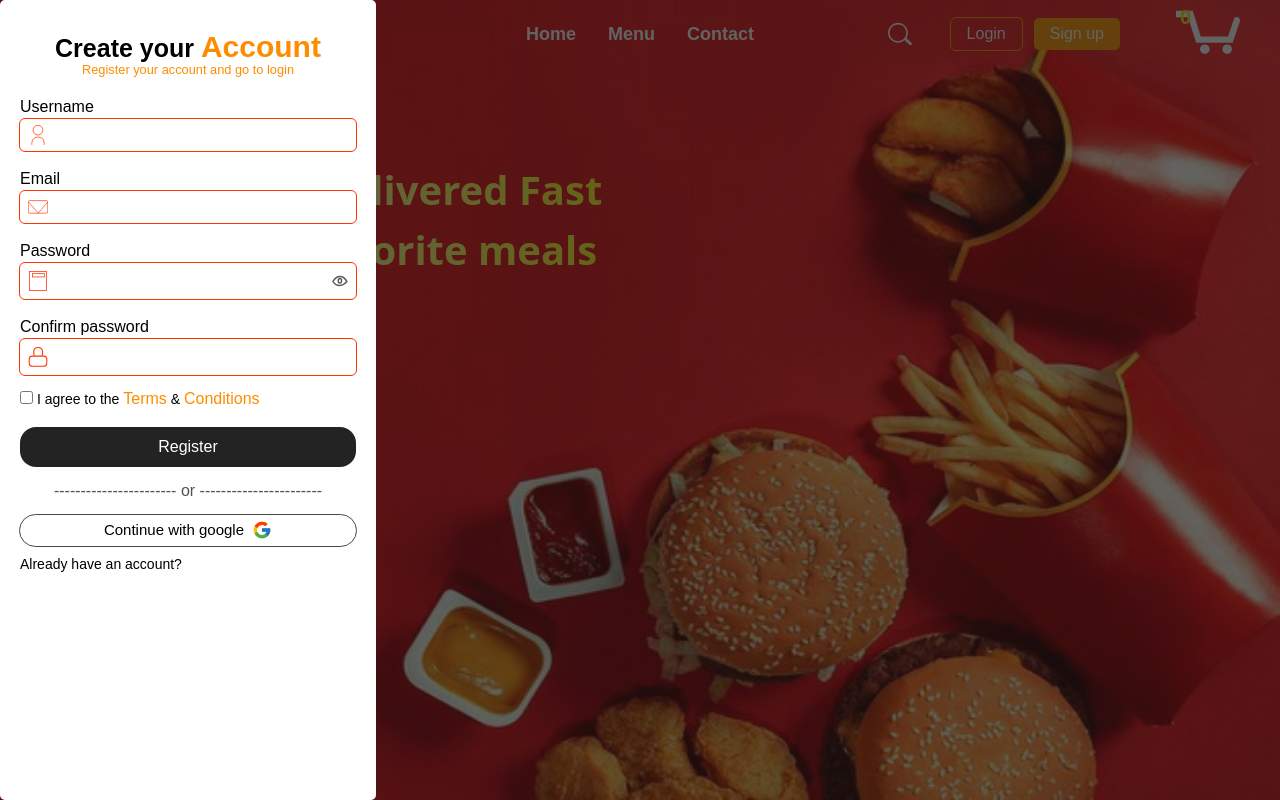
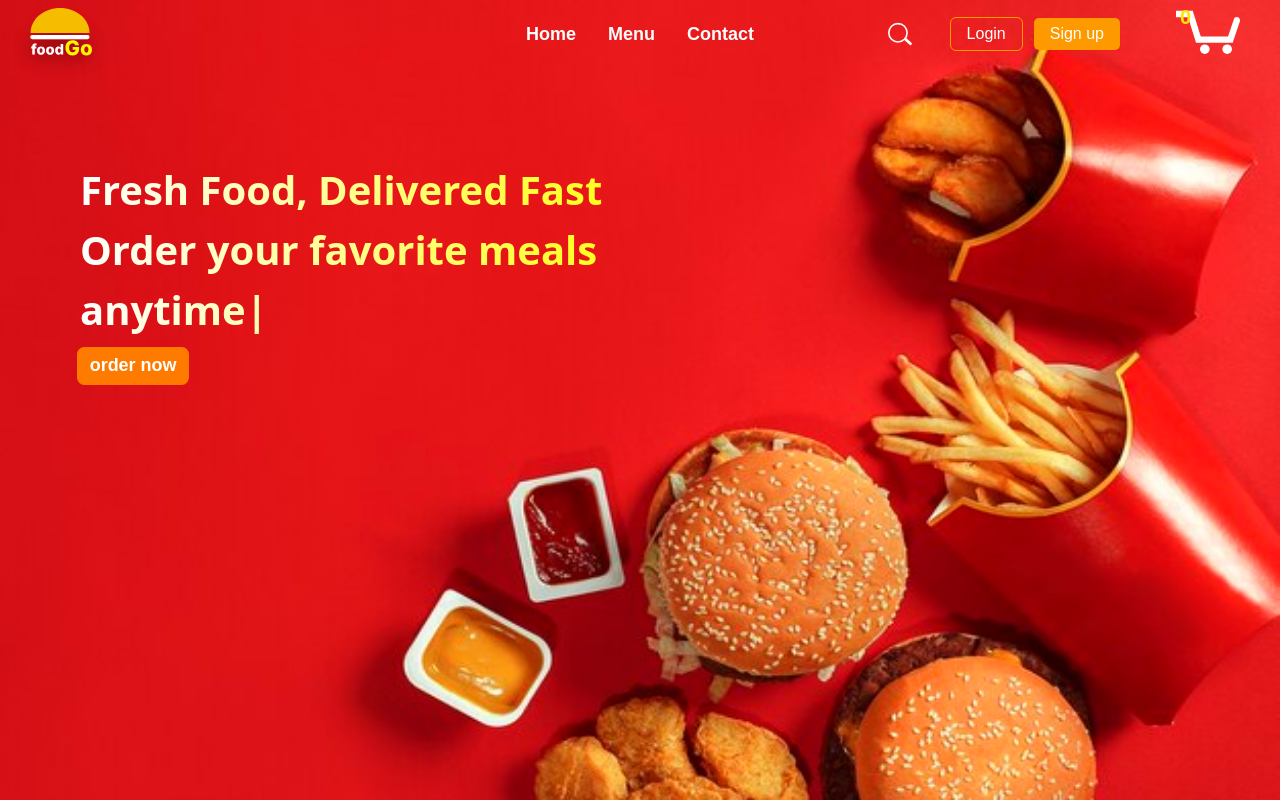
Before and after one commit to 123sahildev/food-delivery-app, a React (Vite) app in the folder client/: page / in a window 1280 px wide. Built offline with nearby package versions, Linux system fonts and the light colour scheme.

Commit message:
form resetup in pc

```diff
--- a/client/src/components/header.jsx
+++ b/client/src/components/header.jsx
@@ -2,7 +2,7 @@ import { useEffect, useState, useRef } from "react";
 import Logo from '../assets/logo.jsx'
 import Cart from '../assets/svgs/cart.jsx'
 import Search from "../assets/svgs/search.jsx";
-export default function header() {
+export default function header({setRegister}) {
 
 
 
@@ -21,7 +21,7 @@ export default function header() {
       </button>
       <div className="flex items-center absolute right-40 gap-3">
         <button className="font-[Arial] text-[16px] text-white px-4 py-1 rounded-[5px] outline outline-[#ff9900] border-none transition-all duration-300  hover:shadow-[0px_0px_3px_1px_rgb(255,153,0)] hover:text-[#fff45a] hover:outline-2 cursor-pointer">Login</button>
-        <button className="font-[Arial] text-[16px] text-white py-1 rounded-[5px] hover:bg-[#ff8800] bg-[rgb(255,153,0)] transition-all duration-300 px-4 border-none cursor-pointer ">Sign up</button>
+        <button onClick={() => setRegister(true)} className="font-[Arial] text-[16px] text-white py-1 rounded-[5px] hover:bg-[#ff8800] bg-[rgb(255,153,0)] transition-all duration-300 px-4 border-none cursor-pointer ">Sign up</button>
       </div>
     </div>
 
--- a/client/src/forms/register.jsx
+++ b/client/src/forms/register.jsx
@@ -6,65 +6,73 @@ import ConfirmPassword from "../assets/svgs/confirmPassword.jsx";
 import PasswordShow from "../assets/svgs/passwordShow.jsx";
 import UserName from "../assets/svgs/username.jsx";
 import GoogleIcon from "../assets/svgs/googleIcon.jsx";
+import gsap from 'gsap';
 
-export default function login() {
+export default function Register({setRegister}) {
     const { register, handleSubmit, formState : { errors }, reset} = useForm();
     const [hidePassword, setHidePassword] = useState(true);
 
     const submit = (data) => {
         console.log(data);
-
+        reset()
     }
 
   return (
-    <div className="flex absolute left-0 top-0  z-100 bg-[#131313a8] w-full h-full">
-         <form onSubmit={handleSubmit(submit)} className=" px-5 py-3 flex flex-col bg-white rounded-[5px]  ">
-            <div  className="shadow-[0px_0px_10px_2px_rgb(1, 0, 1)] justify-self-center mt-3 flex flex-col gap-0 items-center justify-items-center">
-                <h1 className="text-[25px] inline h-9">Create your <span className="inline h-9 text-[darkorange]">Account</span></h1>
-                <small className="text-[darkorange]">Register your account and go to login</small>
+    <div onClick={() => setRegister(false)} className="flex absolute left-0 top-0  bg-[#131313a8] w-screen h-screen">
+         <form onClick={(e) => e.stopPropagation()} onSubmit={handleSubmit(submit)} className="self-center mx-auto px-6 py-3 flex flex-col bg-white rounded-[10px] w-min h-min  ">
+            <div  className=" justify-self-center flex w-max self-center mt-2 flex-col gap-0 items-center justify-items-center">
+                <h1 className="text-[23px] h-8">Create your <span className="inline text-[23px] h-8 text-[darkorange]">Account</span></h1>
+                <small className="text-[darkorange] text-[11px]">Register your account and go to login</small>
             </div>
-            <div className="flex flex-col mt-4 ">
-                <label htmlFor="username">Username</label>
-                <div  className="flex items-center rounded-[5px] outline outline-[#ff3300] ">
+            <div className="flex flex-col mt-2 self-center ">
+                <label htmlFor="username"  className="text-[13px]">Username</label>
+                <div  className=" w-min flex items-center rounded-[5px] outline outline-[#ff3300] ">
                     <UserName  className="w-5 ml-2 text-[#ff3300] h-5"/>
-                    <input type="text" id="username" {...register("username")} className="text-[16px] flex border-none px-2 w-70 h-8 outline-none cursor-pointer" />
+                    <input type="text" id="username" {...register("username")} className="text-[14px] w-55 flex border-none px-2 h-8 outline-none cursor-pointer" />
                 </div>
             </div>
-            <div className="flex flex-col mt-4 ">
-                <label htmlFor="email">Email</label>
-                <div className="flex items-center rounded-[5px] outline outline-[#ff3300]">
+            <small className="text-[red] text-[10px] mt-1 h-5">usernmae must contain capital letter</small>
+
+            <div className="flex flex-col mt-3 self-center ">
+                <label htmlFor="email" className="text-[13px]">Email</label>
+                <div className=" w-min flex items-center rounded-[5px] outline outline-[#ff3300]">
                     <EmailIcon className="w-5 ml-2 text-[#ff3300] h-5"/>
-                    <input type="email" id="email" {...register("email")} className="text-[16px] flex border-none px-2 w-75 h-8 outline-none cursor-pointer" />
+                    <input type="email" id="email" {...register("email")} className="text-[14px] flex border-none px-2 w-55 h-8 outline-none cursor-pointer" />
                 </div>
             </div>
-            <div className="flex flex-col mt-4 h-auto">
-                <label htmlFor="password">Password</label>
-                <div className="flex items-center rounded-[5px] outline outline-[#ff3300]">
+            <small className="text-[red] text-[10px] mt-1 h-5">usernmae must contain capital letter</small>
+
+            <div className="flex flex-col mt-3 self-center h-auto">
+                <label htmlFor="password" className="text-[13px]">Password</label>
+                <div className="flex w-min items-center rounded-[5px] outline outline-[#ff3300]">
                     <PasswordIcon className="text-[#ff3300] ml-2 w-5 h-5"/>
-                    <input type={`${hidePassword ? "password" : "text"}`}  id="password" {...register("password")} className="text-[16px] flex px-2 w-70 border-none h-9 outline-none cursor-pointer" />
-                    <PasswordShow onClick={()=> setHidePassword(!hidePassword)} className="text-[#5b5b5b] w-6 mr-1 h-6 cursor-pointer duration-300 hover:bg-[#4848481c] rounded-[15px] p-1" />
-
+                    <input type={`${hidePassword ? "password" : "text"}`}  id="password" {...register("password")} className="text-[14px] flex px-2 w-49 border-none h-9 outline-none cursor-pointer" />
+                    <PasswordShow onClick={()=> setHidePassword(!hidePassword)} className="text-[#5b5b5b] w-6 h-6 cursor-pointer duration-300 hover:bg-[#4848481c] rounded-[15px] p-1" />
                 </div>
             </div>
-            <div className="flex flex-col mt-4 cursor-pointer  h-auto">
-                <label htmlFor="confirmPassword">Confirm password</label>
-                <div className="flex items-center rounded-[5px] outline outline-[#ff3300]">
+            <small className="text-[red] text-[10px] mt-1 h-5">usernmae must contain capital letter</small>
+
+            <div className="flex flex-col mt-3 self-center cursor-pointer  h-auto">
+                <label htmlFor="confirmPassword" className="text-[13px]">Confirm password</label>
+                <div className=" w-min flex items-center rounded-[5px] outline outline-[#ff3300]">
                     <ConfirmPassword className="w-5 h-5 text-[#ff3300] ml-2" />
-                    <input type="confirmPassword" id="email" {...register("confirmPassword")} className="text-[16px] border-none flex px-2 w-70 h-9 outline-none cursor-pointer " />
+                    <input type="text" id="confirmPassword" {...register("confirmPassword")} className="text-[14px] border-none flex px-2 w-55 h-9 outline-none cursor-pointer " />
                 </div>
             </div>
-            <div className="mt-3 flex items-center">
-                <label  className="text-[14px]"><input type="checkbox" /> I agree to the <span className="text-[16px] text-[darkorange] font-normal"> Terms</span> & <span className="text-[16px] text-[darkorange] font-normal">Conditions</span></label>
+            <div className="mt-3 flex items-center mx-auto">
+                <label  className="text-[12px] cursor-pointer"><input type="checkbox" className="cursor-pointer"/> I agree to the <span className="text-[13px] text-[darkorange] font-normal"> Terms</span> & <span className="text-[12px] text-[darkorange] font-normal">Conditions</span></label>
             </div>
-            <button className="mt-4 w-full h-10 rounded-2xl bg-[#232323] border-none outline-none text-white">Register</button>
-            <label className="mt-3 text-[#525252] mx-auto" >----------------------- or -----------------------</label>
-        <div className="mt-3 justify-center py-1 bg-white outline outline-[#474747] rounded-2xl flex flex-row items-center gap-2">
-            <p className="text-[15px]">Continue with google</p>
-            <GoogleIcon className="w-5 h-5" />
+            <button onClick={() => setTimeout(() => {
+                setRegister(false)
+            }, 2000)} type="submit" className="mt-4 w-full cursor-pointer hover:outline hover:outline-[#ff5100] transition-all duration-300 h-10 rounded-2xl mx-auto bg-[#0e0e0e] border-none outline-transparent text-white">Register</button>
+            <label className="mt-3 text-[#525252] mx-auto" >----------------- or ------------------</label>
+        <div className="mt-3 justify-center py-1 w-[calc(100%-20px)] bg-white outline outline-[#474747] rounded-2xl flex flex-row items-center self-center gap-2">
+            <p className="text-[12px] cursor-pointer">Continue with google</p>
+            <GoogleIcon className="w-4 h-4 cursor-pointer" />
         </div>
-        <div className="mt-2 flex gap-2">
+        <div className="mt-2 flex self-center mb-2">
             <label className="text-[14px]">Already have an account?</label>
-
+            <p className="text-[13px] cursor-pointer hover:border-b hover:border-[darkorange] text-[darkorange] ml-1">Login</p>
         </div>
          </form>
     </div>
--- a/client/src/pages/home.jsx
+++ b/client/src/pages/home.jsx
@@ -7,10 +7,11 @@ import Register from '../forms/register.jsx';
 
 export default function home() {
     const [login, setLogin] = useState(true);
-    const [register, setRegister] = useState(true);
+    const [register, setRegister] = useState(false);
     const word = 'Fresh Food, Delivered Fast Order your favorite meals anytime'
     const [title, setTitle] = useState('Fresh Food, Delivered Fast Order your favorite meals anytime');
     const [isanimation, setAnimation] = useState(true);
+
 
 
   return (
@@ -20,8 +21,8 @@ export default function home() {
       <h1 className="font-[system-ui] font-bold gridentText w-150 text-[40px] ">{title}|</h1>
       <button onMouseEnter={() => setAnimation(false)} onMouseLeave={() => setAnimation(true)} className={`${isanimation && "btn-bounce "} border-none font-[Arial] font-bold cursor-pointer outline-none text-[17px] text-white bg-[#ff7b00] h-9 rounded-[7px] mt-2 px-3`}>order now</button>
     </div>
-    <Header />
-    {register &&  <Register />}
+    <Header setRegister={setRegister}/>
+    {register &&  <Register setRegister={setRegister} />}
     </>
   )
 }
```
